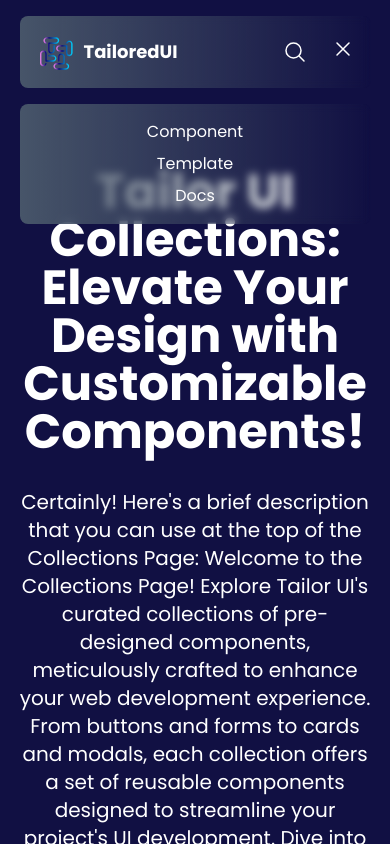
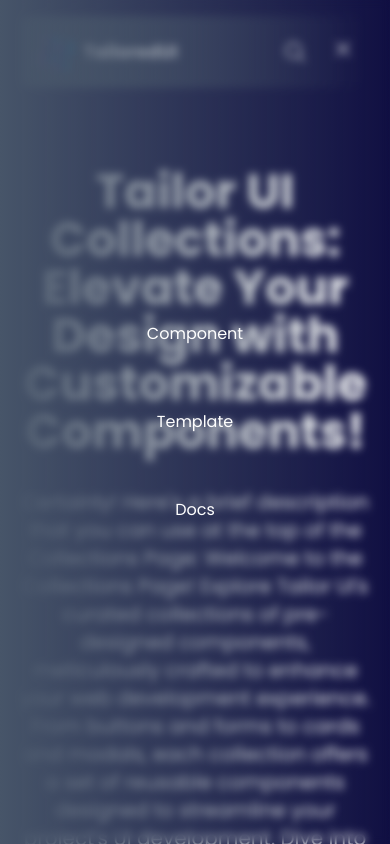
Before and after one commit to TailoredUI/TailoredUI, a React (Vite) app: page /collections in a window 390 px wide. Both pictures are taken after a click on the button 342 px from the left and 48 px from the top of the page. Shown: the top 844 px of the page. Built offline with nearby package versions, Linux system fonts and the light colour scheme.

Commit message:
Implemented suggested improvements

```diff
--- a/src/components/Navbar/MenuOverlay.tsx
+++ b/src/components/Navbar/MenuOverlay.tsx
@@ -39,21 +39,24 @@ const MenuOverlay: React.FC<MenuOverlayProps> = ({
     <section>
       {/* AnimatePresence handles animations */}
       <AnimatePresence>
-        {/* eslint-disable-next-line */}
         {menuBarOpen && (
+          /* eslint-disable */
           <motion.ul
-            initial={{ opacity: 0, y: -10 }}
-            animate={{ opacity: 1, y: 0 }}
-            transition={{ duration: 0.4 }}
-            className="absolute left-0 right-0 mx-auto grid text-center p-4 gap-y-2 rounded-lg backdrop-blur-sm z-10 w-[90%] md:w-[95%] xl:w-[75%] grid-rows-3 md:hidden bg-gradient-to-r from-slate-600 to-transparent"
+            initial={{ x: -100 }} // Start position outside the screen on the left
+            animate={{ x: 0 }} // Slide in from the left
+            exit={{ x: -100 }} // Slide out to the left
+            transition={{ duration: 0.5 }}
+            className="absolute h-screen w-screen flex flex-col justify-center items-center gap-y-16 backdrop-blur-sm z-30 md:hidden bg-gradient-to-r from-slate-600 to-transparent text-center p-4"
           >
+            {/* eslint-enable */}
             {/* Map through links to create navigation items */}
             {links.map((link, index) => (
               <motion.li
                 key={index}
-                initial={{ opacity: 0, y: -10 }}
-                animate={{ opacity: 1, y: 0 }}
-                transition={{ duration: 0.3, delay: index * 0.1 }}
+                initial={{ x: -100 }} // Start position outside the screen on the left
+                animate={{ x: 0 }} // Slide in from the left
+                exit={{ x: -100 }} // Slide out to the left
+                transition={{ duration: 0.3, delay: index * 0.01 }}
               >
                 {/* Navigation links */}
                 <NavLink
--- a/src/components/Navbar/Navbar.tsx
+++ b/src/components/Navbar/Navbar.tsx
@@ -55,6 +55,8 @@ const Navbar = () => {
       animate={{ opacity: 1 }}
       transition={{ duration: 1.0, ease: easeOut }}
     >
+      {/* Menu Overlay Component */}
+      <MenuOverlay menuBarOpen={menuBarOpen} setMenuBarOpen={setMenuBarOpen} />
       <nav className="relative z-10 m-auto my-4 w-[90%] rounded-lg bg-gradient-to-r from-slate-600 to-transparent p-4 backdrop-blur-sm md:w-[95%] xl:w-[75%]">
         <div className="container mx-auto flex items-center justify-between">
           <div className="flex items-center gap-2">
@@ -215,8 +217,6 @@ const Navbar = () => {
           </motion.ul>
         )}
       </Modal>
-      {/* Menu Overlay Component */}
-      <MenuOverlay menuBarOpen={menuBarOpen} setMenuBarOpen={setMenuBarOpen} />
     </motion.div>
   )
 }
```
